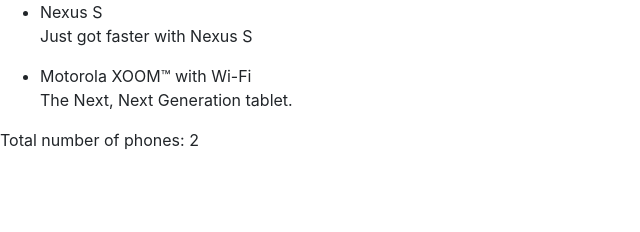
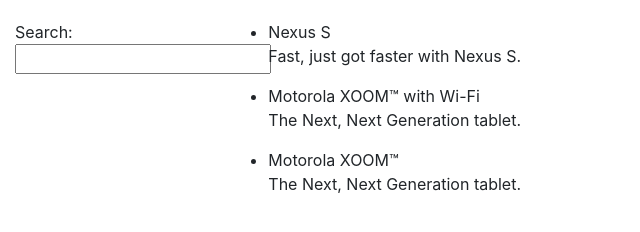
Before and after one commit to PaweI/angular-tutorial, a website: page app/index.html in a window 1280 px wide. Shown: the whole page, without its empty margins (0-640 px from the left). Drawn offline with nearby package versions, Linux system fonts and the light colour scheme.

Commit message:
testing search, display search key in title

```diff
--- a/app/css/app.css
+++ b/app/css/app.css
@@ -1 +1,5 @@
 /* app css stylesheet */
+
+body {
+  padding-top: 20px;
+}
--- a/app/index.html
+++ b/app/index.html
@@ -1,29 +1,35 @@
 <!doctype html>
-<html lang="en" ng-app>
+<html lang="en" ng-app="phonecatApp" ng-controller="PhoneListCtrl">
 <head>
   <meta charset="utf-8">
-  <title>My HTML File</title>
+  <title ng-bind-template="Phone gallery: {{ query }}"></title>
   <link rel="stylesheet" href="bower_components/bootstrap/dist/css/bootstrap.css">
   <link rel="stylesheet" href="css/app.css">
   <script src="bower_components/angular/angular.js"></script>
+  <script src="js/controllers.js"></script>
 </head>
 <body>
 
-  <ul>
-    <li>
-      <span>Nexus S</span>
-      <p>
-        Just got faster with Nexus S
-      </p>
-    </li>
-    <li>
-      <span>Motorola XOOM™ with Wi-Fi</span>
-      <p>
-        The Next, Next Generation tablet.
-      </p>
-    </li>
-  </ul>
-  <p>Total number of phones: 2</p>
+  <div class="container-fluid">
+    <div class="row">
+      <div class="col-md-2">
+
+      Search:<input ng-model="query">
+
+      </div>
+
+      <div class="col-md-10">
+        <ul class="phones">
+          <li ng-repeat="phone in phones | filter:query">
+            <span>{{ phone.name }}</span>
+            <p>{{ phone.snippet }}</p>
+          </li>
+        </ul>
+      </div>
+
+    </div>
+  </div>
+
 
 </body>
 </html>
--- a/app/js/controllers.js
+++ b/app/js/controllers.js
@@ -1,3 +1,16 @@
 'use strict';
 
 /* Controllers */
+
+var phonecatApp = angular.module('phonecatApp', []);
+
+phonecatApp.controller('PhoneListCtrl', function($scope) {
+  $scope.phones = [
+  {'name': 'Nexus S',
+  'snippet': 'Fast, just got faster with Nexus S.'},
+  {'name': 'Motorola XOOM™ with Wi-Fi',
+  'snippet': 'The Next, Next Generation tablet.'},
+  {'name': 'Motorola XOOM™',
+  'snippet': 'The Next, Next Generation tablet.'}
+  ];
+});
```
Also changed, not shown: test/e2e/scenarios.js (+30 -4 lines), test/unit/controllersSpec.js (+11 -3 lines).
